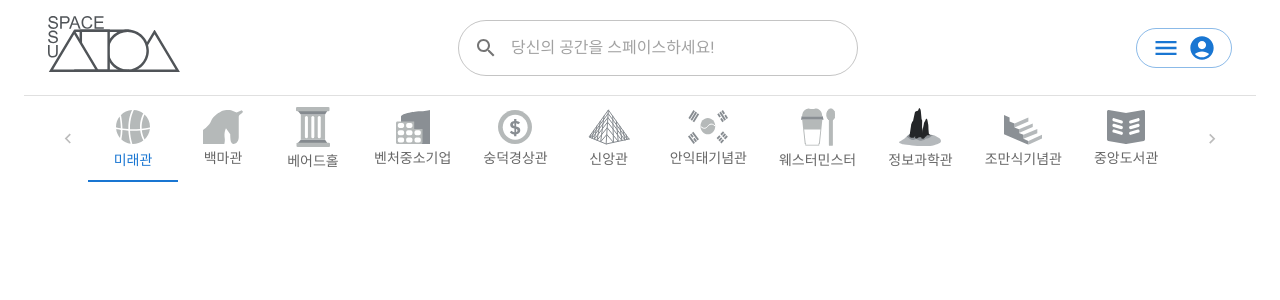
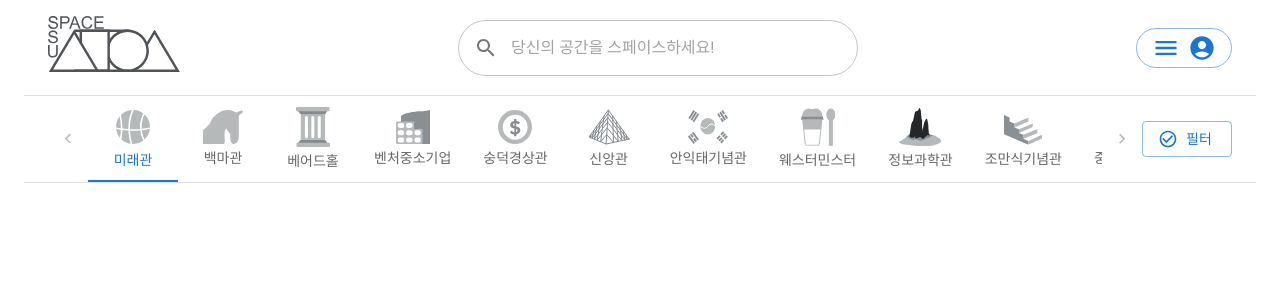
Before and after one commit to YourSSU-Rookieton-SSUPACE/SSUPACE_WEB, a React (Vite) app: page / in a window 1280 px wide. Shown: the top 300 px of the page. Built offline with nearby package versions, Linux system fonts and the light colour scheme; a web font is replaced by a local one.

Commit message:
feat: `Filter` 레이아웃 구현

```diff
--- a/src/components/BuildingTab.jsx
+++ b/src/components/BuildingTab.jsx
@@ -1,5 +1,6 @@
-import { Tab, Tabs, Toolbar, tabsClasses } from '@mui/material';
+import { Button, Tab, Tabs, Toolbar, Typography, tabsClasses } from '@mui/material';
 import { useState } from 'react';
+import CheckCircleOutlineIcon from '@mui/icons-material/CheckCircleOutline';
 import buildingData from '../data/building-data';
 
 function BuildingTab() {
@@ -9,7 +10,7 @@ function BuildingTab() {
     setValue(newValue);
   };
   return (
-    <Toolbar component="nav">
+    <Toolbar component="nav" sx={{ borderBottom: 1, borderColor: 'divider' }}>
       <Tabs
         value={value}
         onChange={handleChange}
@@ -29,6 +30,12 @@ function BuildingTab() {
           />
         ))}
       </Tabs>
+
+      <Button variant="outlined" startIcon={<CheckCircleOutlineIcon />} sx={{ minWidth: 90 }}>
+        <Typography variant="button" noWrap>
+          필터
+        </Typography>
+      </Button>
     </Toolbar>
   );
 }
```
